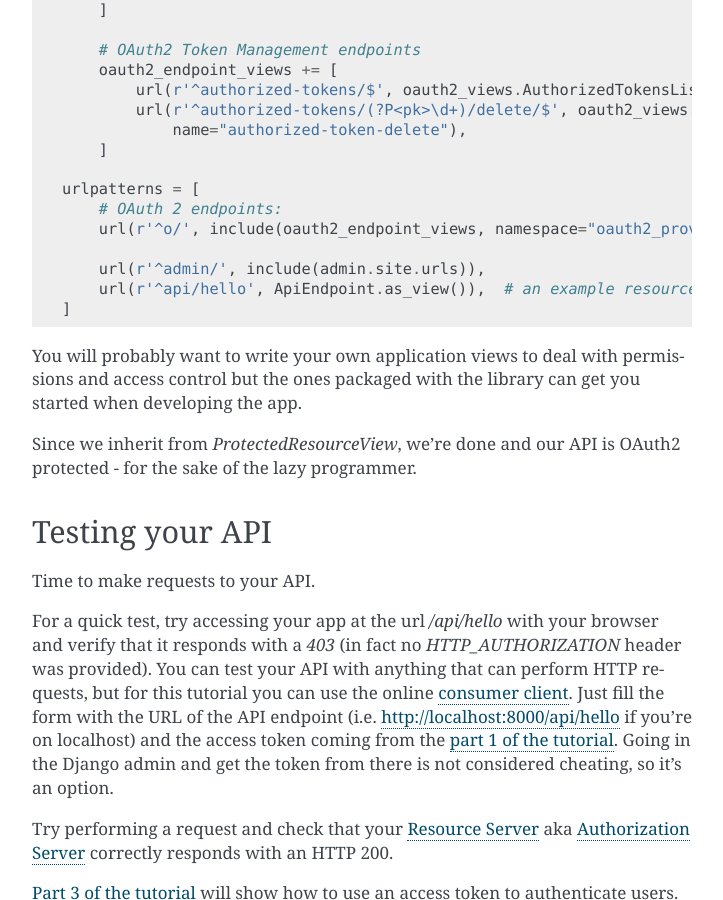
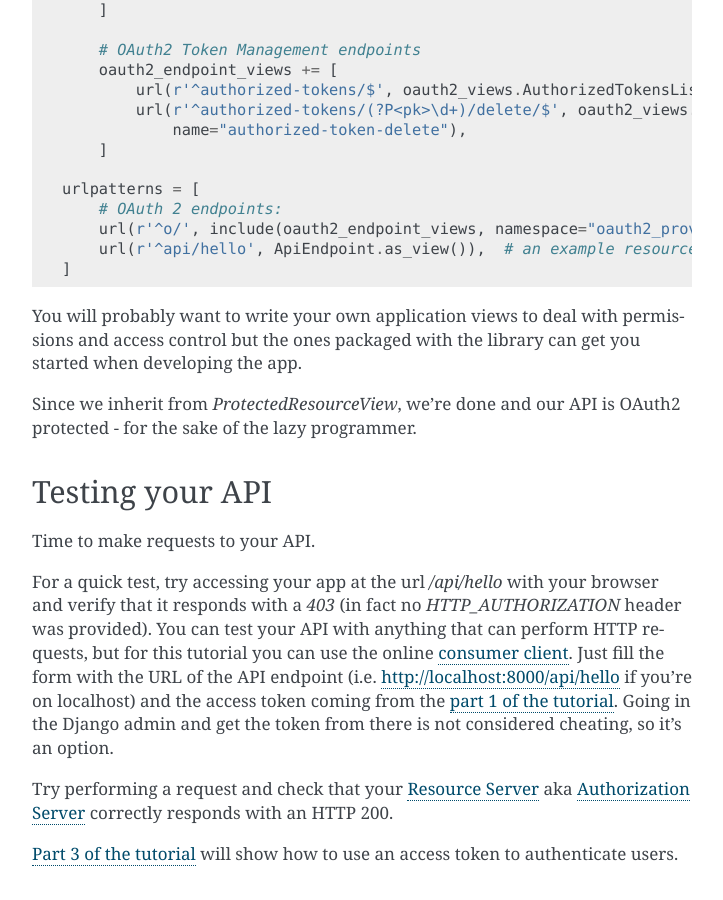
Before and after one commit to codemachine0313/django-oauth-toolkit, a Sphinx documentation site: the page built from docs/tutorial/tutorial_02.rst, in a window 1280 px wide and 900 px high, scrolled down 1230 px. Shown: the whole window, without its empty margins (388-1111 px from the left). Built offline with Sphinx 7.4.7, drawn with Linux system fonts in a browser that asks for light colours.

Commit message:
Fix admin.site.urls inclusion on Django>=1.9

```diff
--- a/docs/rest-framework/getting_started.rst
+++ b/docs/rest-framework/getting_started.rst
@@ -94,7 +94,7 @@ Here's our project's root `urls.py` module:
     urlpatterns = [
         url(r'^', include(router.urls)),
         url(r'^o/', include('oauth2_provider.urls', namespace='oauth2_provider')),
-        url(r'^admin/', include(admin.site.urls)),
+        # ...
     ]
 
 Also add the following to your `settings.py` module:
--- a/docs/tutorial/tutorial_01.rst
+++ b/docs/tutorial/tutorial_01.rst
@@ -34,7 +34,7 @@ Include the Django OAuth Toolkit urls in your `urls.py`, choosing the urlspace y
 .. code-block:: python
 
     urlpatterns = [
-        url(r'^admin/', include(admin.site.urls)),
+        url(r"^admin/", admin.site.urls)),
         url(r'^o/', include('oauth2_provider.urls', namespace='oauth2_provider')),
         # ...
     ]
--- a/docs/tutorial/tutorial_02.rst
+++ b/docs/tutorial/tutorial_02.rst
@@ -66,8 +66,6 @@ URL this view will respond to:
     urlpatterns = [
         # OAuth 2 endpoints:
         url(r'^o/', include(oauth2_endpoint_views, namespace="oauth2_provider")),
-
-        url(r'^admin/', include(admin.site.urls)),
         url(r'^api/hello', ApiEndpoint.as_view()),  # an example resource endpoint
     ]
 
```
Also changed, not shown: 1 other file.
